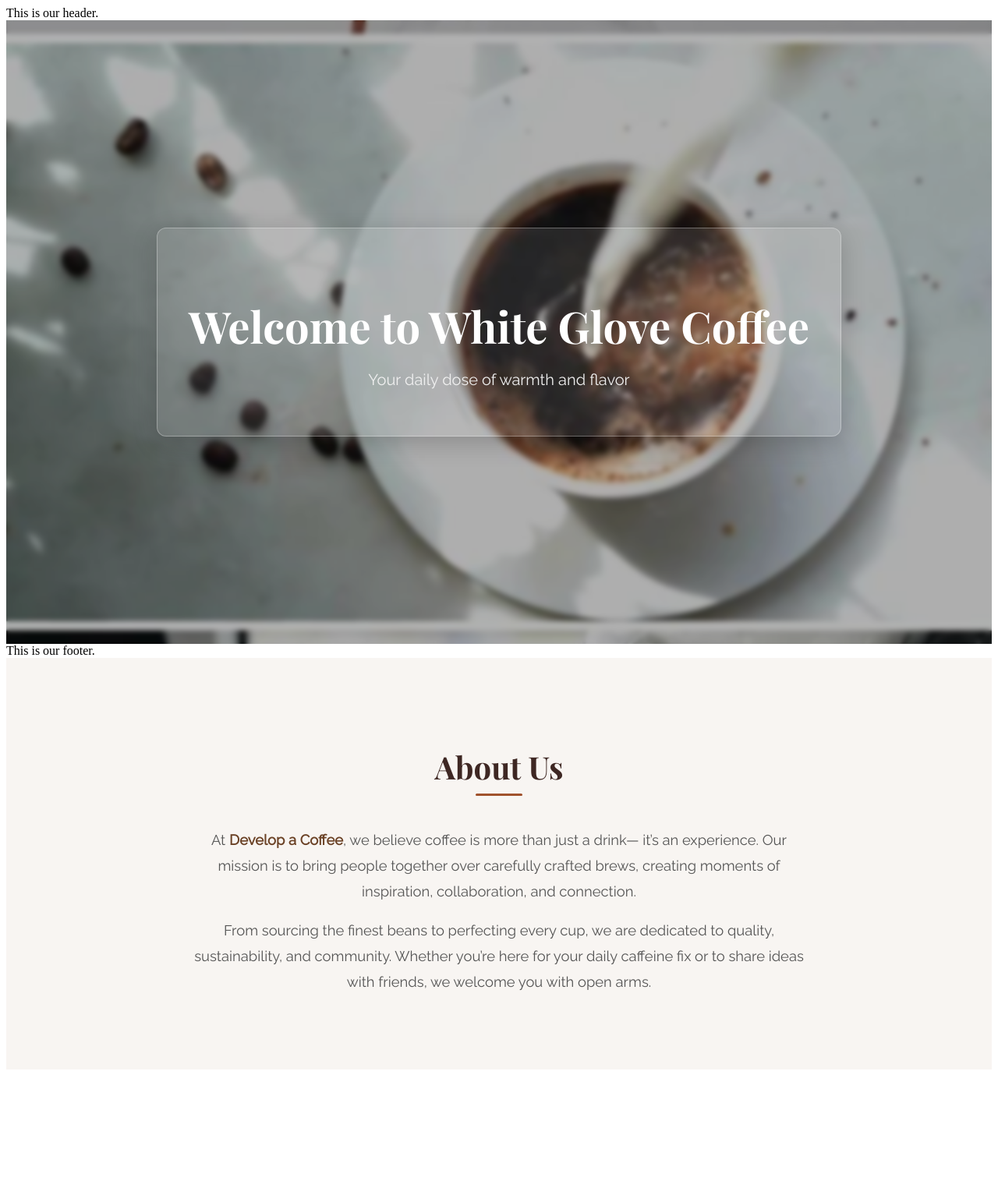
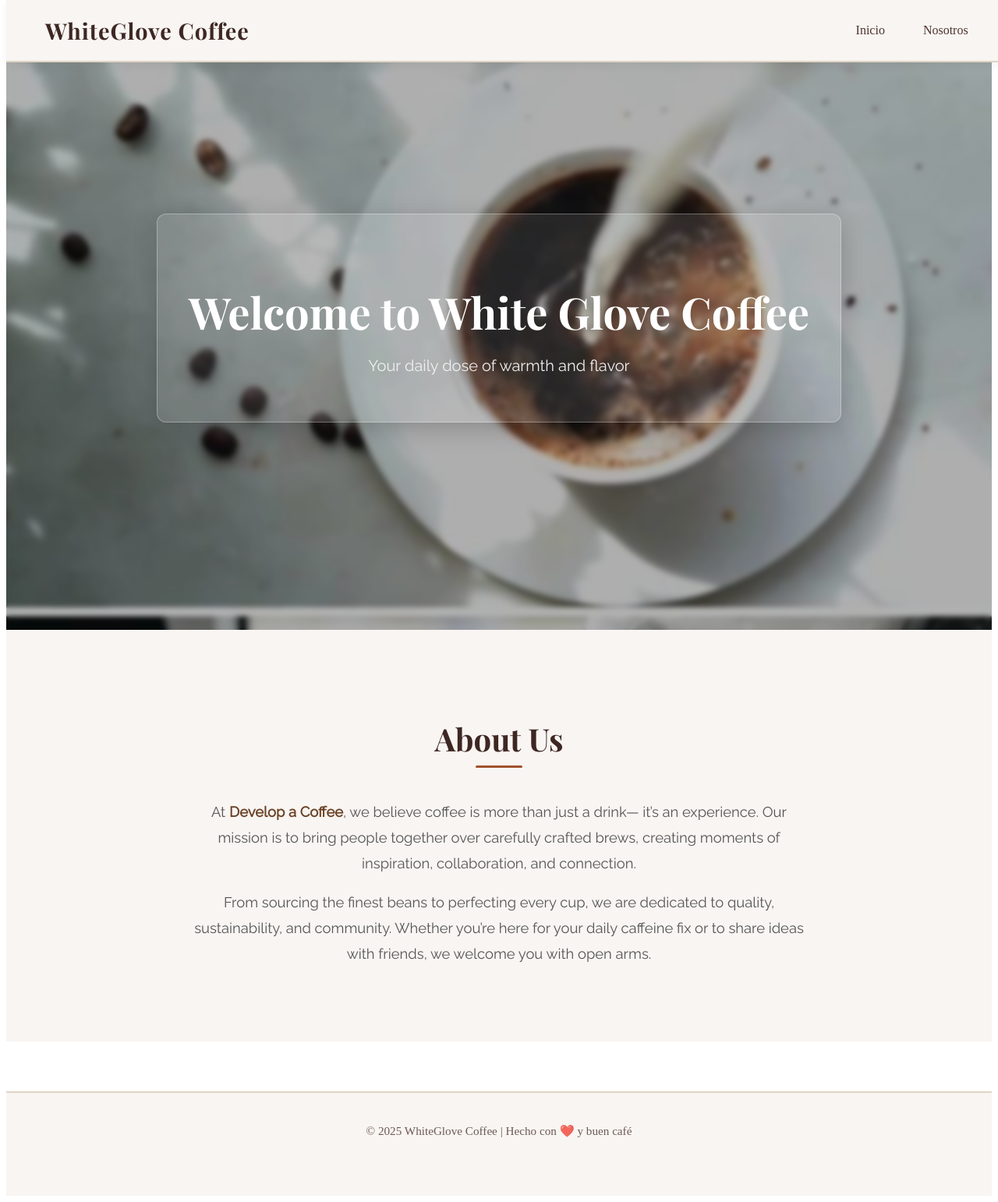
Before and after one commit to Aria369sg/WhiteGlove_Coffee, a plain HTML site: page index.html in a window 1280 px wide. Shown: the whole page at 78% size. Before the commit the page ends 1380 px from the top, so only its background shows below. Drawn offline with nearby package versions, Linux system fonts and the light colour scheme.

Commit message:
added style

```diff
--- a/index.html
+++ b/index.html
@@ -10,9 +10,14 @@
 
 <body>
      <!-- Header Section -->
-    <header>
-        This is our header.
-    </header>
+    <header class="header">
+  <div class="logo">WhiteGlove Coffee</div>
+  <nav class="nav">
+    <a href="#hero">Inicio</a>
+    <a href="#about">Nosotros</a>
+    <a href="#menu">Menú</a>
+  </nav>
+</header>
 
     <!-- Hero Section -->
     <section class="hero">
@@ -22,10 +27,6 @@
         </div>
     </section>
 
-    <!-- Footer Section -->
-    <footer>
-        This is our footer.
-    </footer>
     <!-- About Us Section -->
   <section class="about">
     <h2>About Us</h2>
@@ -41,6 +42,15 @@
     </p>
   </section>
 
+  <!-- Footer Section -->
+    <footer class="footer">
+  <p>© 2025 WhiteGlove Coffee | Hecho con ❤️ y buen café</p>
+  <div class="socials">
+    <a href="#"><i class="fab fa-facebook-f"></i></a>
+    <a href="#"><i class="fab fa-instagram"></i></a>
+    <a href="#"><i class="fab fa-twitter"></i></a>
+  </div>
+</footer>
 </body>
 
 </html>
--- a/styles.css
+++ b/styles.css
@@ -88,3 +88,79 @@
   color: #6b4226;
   font-weight: 700;
 }
+
+/* Header Minimal Elegante */
+.header {
+  display: flex;
+  justify-content: space-between;
+  align-items: center;
+  padding: 20px 50px;
+  position: fixed;
+  top: 0;
+  width: 100%;
+  z-index: 999;
+  background: #f8f5f2; /* claro elegante */
+  border-bottom: 2px solid #e0d4c3;
+  box-shadow: 0 4px 12px rgba(0, 0, 0, 0.05);
+}
+
+.header .logo {
+  font-size: 1.8rem;
+  font-family: 'Playfair Display', serif;
+  font-weight: bold;
+  color: #3e2723; /* café oscuro */
+  letter-spacing: 1px;
+  transition: color 0.3s ease;
+}
+
+.header .logo:hover {
+  color: #a0522d; /* café más cálido */
+}
+
+.nav a {
+  margin-left: 25px;
+  text-decoration: none;
+  color: #4e342e;
+  font-weight: 500;
+  font-size: 1rem;
+  padding: 6px 10px;
+  transition: all 0.3s ease;
+  border-radius: 4px;
+}
+
+.nav a:hover {
+  background: #a0522d;
+  color: #fff;
+}
+
+/* Footer Minimal Elegante */
+.footer {
+  background: #f8f5f2;
+  border-top: 2px solid #e0d4c3;
+  text-align: center;
+  padding: 2rem 1rem;
+  color: #4e342e;
+  font-size: 0.95rem;
+  margin-top: 4rem;
+}
+
+.footer p {
+  margin: 0.5rem 0;
+  opacity: 0.8;
+}
+
+.footer .socials {
+  margin-top: 1rem;
+}
+
+.footer .socials a {
+  margin: 0 12px;
+  color: #6f4e37;
+  font-size: 1.4rem;
+  transition: all 0.3s ease;
+}
+
+.footer .socials a:hover {
+  color: #a0522d;
+  transform: translateY(-3px);
+}
```
